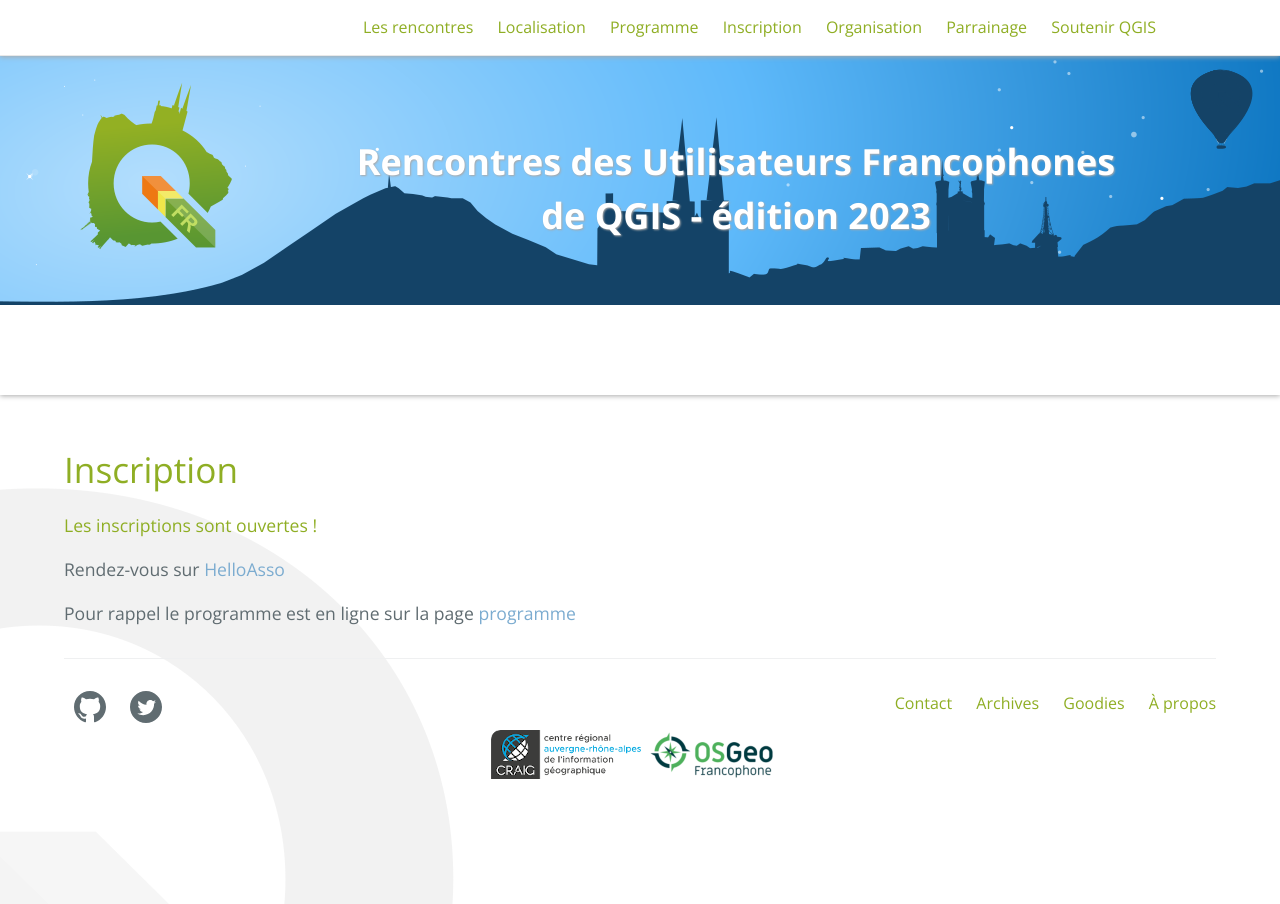
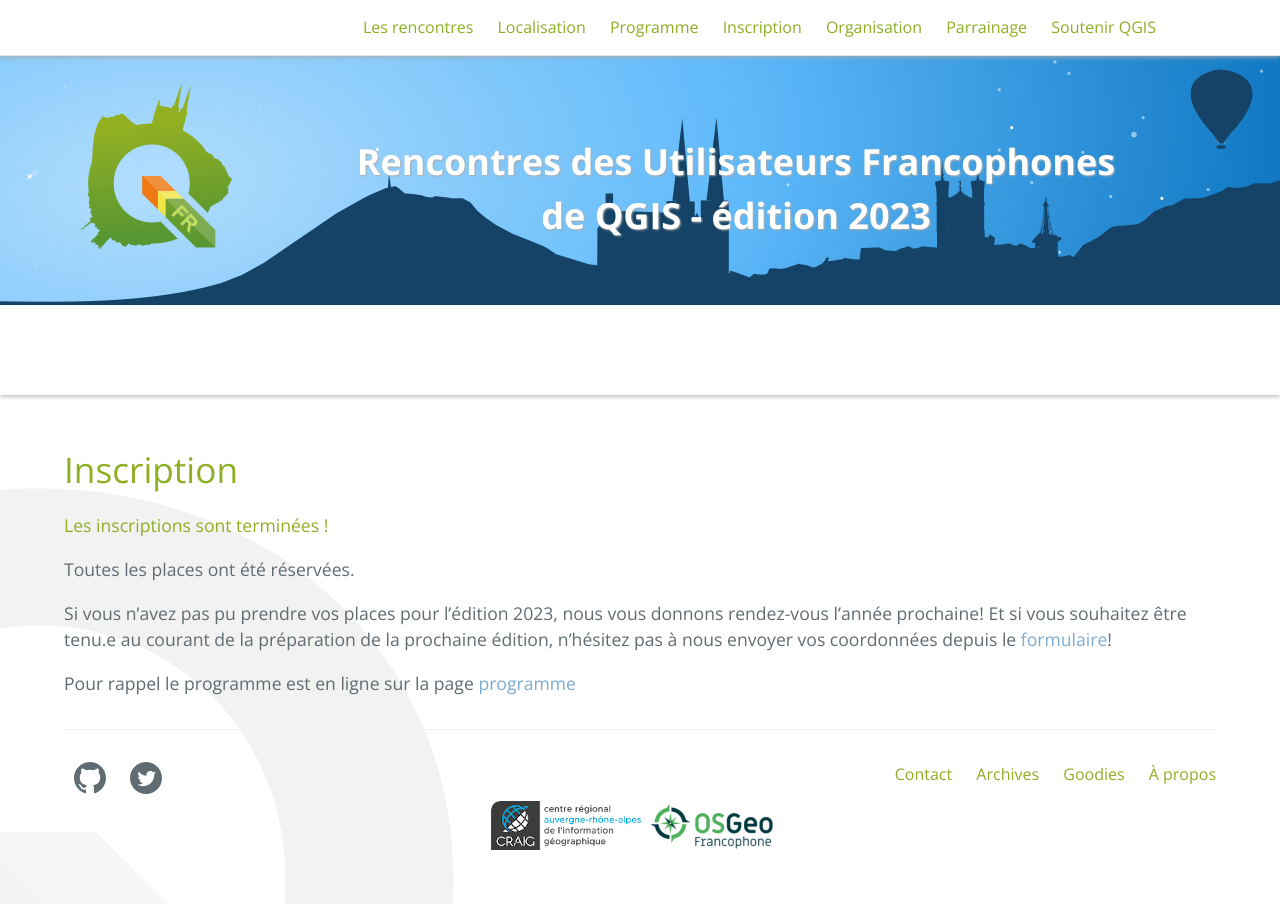
Before and after one commit to OSGeo-fr/QGIS-conf-fr-website, a Jekyll site: the page built from z25_inscription.md, in a window 1280 px wide. Built offline with Jekyll 4.4.1, drawn with Linux system fonts in a browser that asks for light colours.

Commit message:
fin des inscriptions

```diff
--- a/z25_inscription.md
+++ b/z25_inscription.md
@@ -6,8 +6,11 @@ menu: header
 ---
 
 
-#### Les inscriptions sont ouvertes !
+#### Les inscriptions sont terminées !
 
-Rendez-vous sur [HelloAsso](https://www.helloasso.com/associations/osgeo-fr/evenements/journee-utilisateur-qgis-francophone-2023-2)
+Toutes les places ont été réservées.
+
+Si vous n'avez pas pu prendre vos places pour l'édition 2023, nous vous donnons rendez-vous l'année prochaine!
+Et si vous souhaitez être tenu.e au courant de la préparation de la prochaine édition, n'hésitez pas à nous envoyer vos coordonnées depuis le [formulaire](https://conf.qgis.osgeo.fr/z40_contact.html)!
 
 Pour rappel le programme est en ligne sur la page [programme](/z20_programme.html)
```
